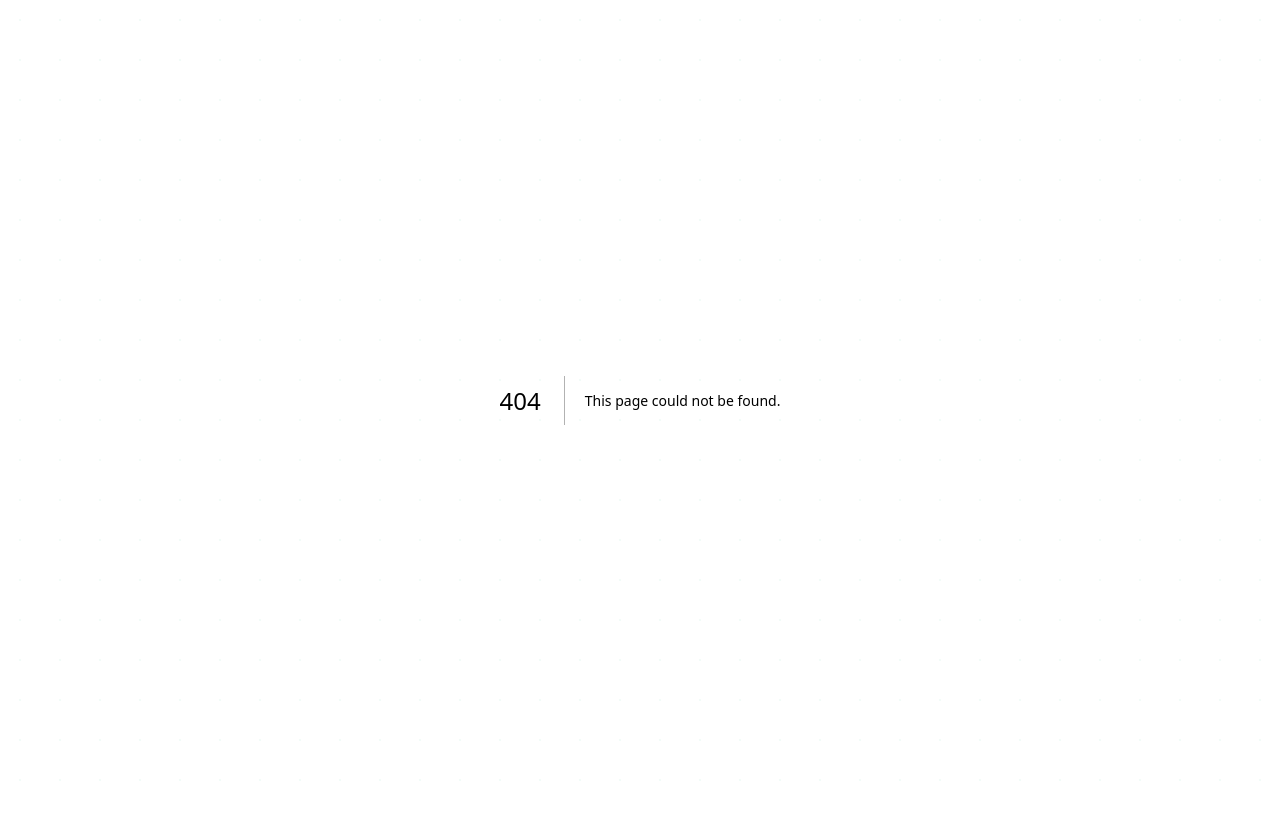
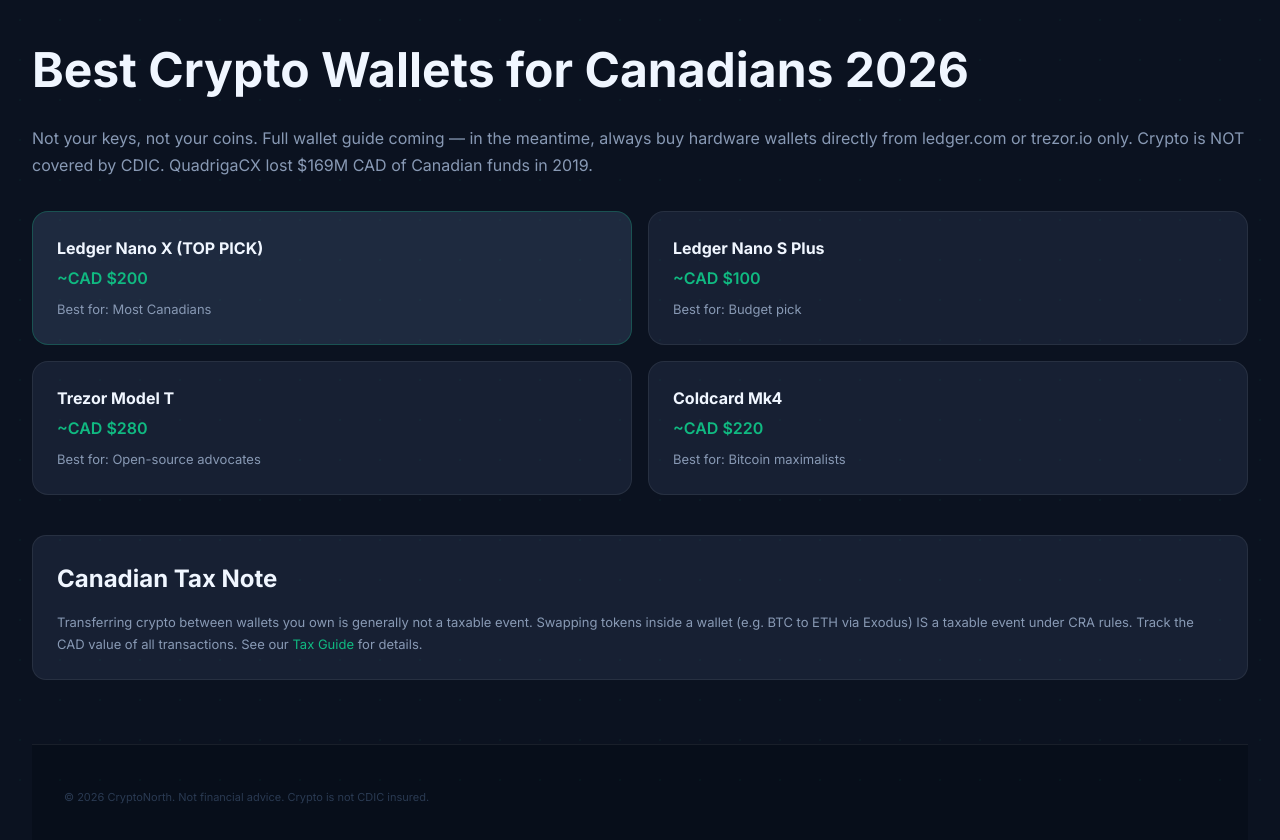
Before and after one commit to ayzee011/cryptonorth, a Next.js app: page /wallets in a window 1280 px wide. Before the commit this address had no page. Shown: the top 840 px of the page. Before the commit the page ends 800 px from the top, so only its background shows below. Built offline with nearby package versions, Linux system fonts and the light colour scheme.

Commit message:
Add wallets page

```diff
--- /dev/null
+++ b/app/wallets/page.tsx
@@ -0,0 +1,26 @@
+'use client'
+
+const C = {bg:'#0b1220',surface:'#172033',surface2:'#1e2a3f',border:'rgba(255,255,255,0.07)',emerald:'#10b981',emeraldDim:'rgba(16,185,129,0.12)',emeraldBorder:'rgba(16,185,129,0.28)',white:'#f0f6ff',muted:'#8899b4',dim:'#4e6280',font:"'Inter', system-ui, sans-serif"}
+
+export default function WalletsPage() {
+  return <div style={{fontFamily:C.font,background:C.bg,color:C.white,minHeight:'100vh',padding:32}}>
+    <h1 style={{fontSize:'clamp(2rem,4vw,3rem)',fontWeight:700,color:C.white,marginBottom:16}}>Best Crypto Wallets for Canadians 2026</h1>
+    <p style={{color:C.muted,fontSize:16,lineHeight:1.7}}>Not your keys, not your coins. Full wallet guide coming — in the meantime, always buy hardware wallets directly from ledger.com or trezor.io only. Crypto is NOT covered by CDIC. QuadrigaCX lost $169M CAD of Canadian funds in 2019.</p>
+    <div style={{marginTop:32,display:'grid',gridTemplateColumns:'repeat(2,1fr)',gap:16}}>
+      {[{n:'Ledger Nano X',p:'~CAD $200',b:'Most Canadians',f:true},{n:'Ledger Nano S Plus',p:'~CAD $100',b:'Budget pick',f:false},{n:'Trezor Model T',p:'~CAD $280',b:'Open-source advocates',f:false},{n:'Coldcard Mk4',p:'~CAD $220',b:'Bitcoin maximalists',f:false}].map(w=>(
+        <div key={w.n} style={{background:w.f?C.surface2:C.surface,border:'1px solid '+(w.f?C.emeraldBorder:C.border),borderRadius:16,padding:24}}>
+          <div style={{fontWeight:700,fontSize:16,color:C.white,marginBottom:4}}>{w.n} {w.f?'(TOP PICK)':''}</div>
+          <div style={{color:C.emerald,fontWeight:600,marginBottom:8}}>{w.p}</div>
+          <div style={{color:C.muted,fontSize:13}}>Best for: {w.b}</div>
+        </div>
+      ))}
+    </div>
+    <div style={{marginTop:40,background:C.surface,border:'1px solid '+C.border,borderRadius:14,padding:24}}>
+      <h2 style={{color:C.white,marginBottom:12}}>Canadian Tax Note</h2>
+      <p style={{color:C.muted,fontSize:13,lineHeight:1.7}}>Transferring crypto between wallets you own is generally not a taxable event. Swapping tokens inside a wallet (e.g. BTC to ETH via Exodus) IS a taxable event under CRA rules. Track the CAD value of all transactions. See our <a href="/tax-guide" style={{color:C.emerald}}>Tax Guide</a> for details.</p>
+    </div>
+    <footer style={{background:'#070e1a',borderTop:'1px solid '+C.border,padding:'44px 32px',marginTop:64}}>
+      <div style={{color:'#2a3a52',fontSize:11}}>© 2026 CryptoNorth. Not financial advice. Crypto is not CDIC insured.</div>
+    </footer>
+  </div>
+}
```
